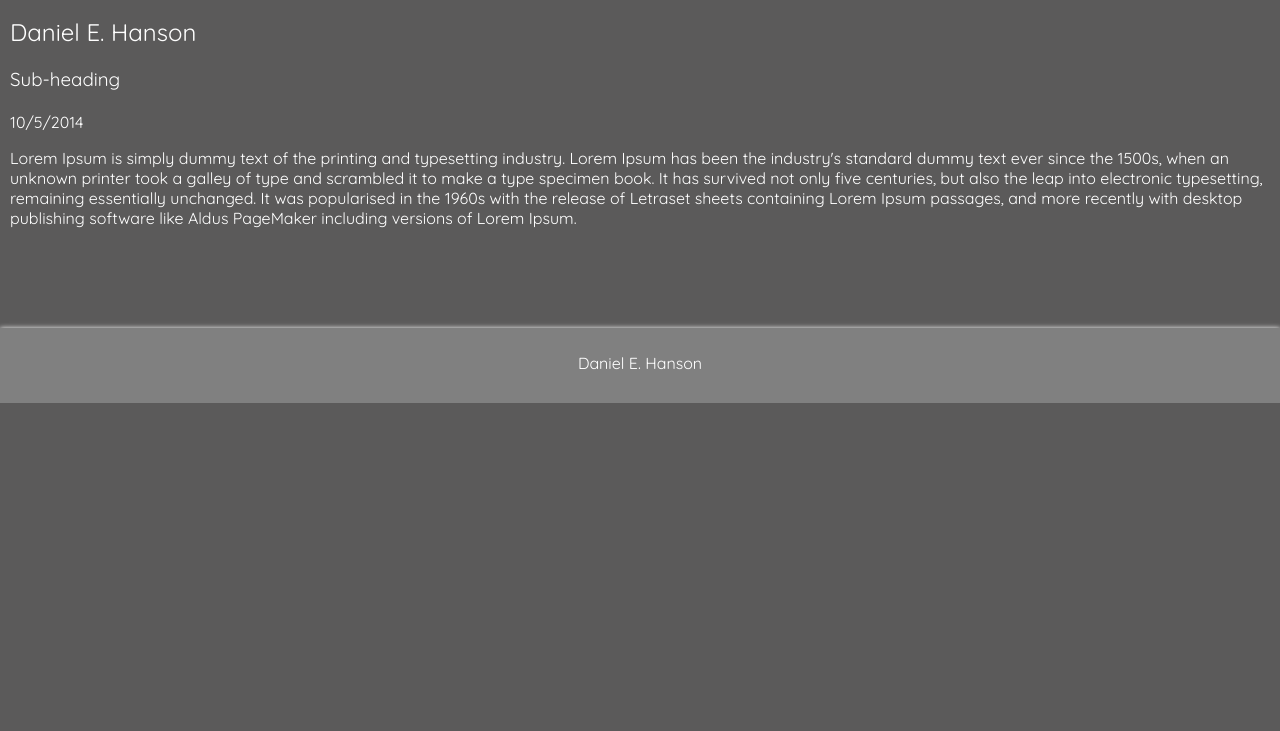
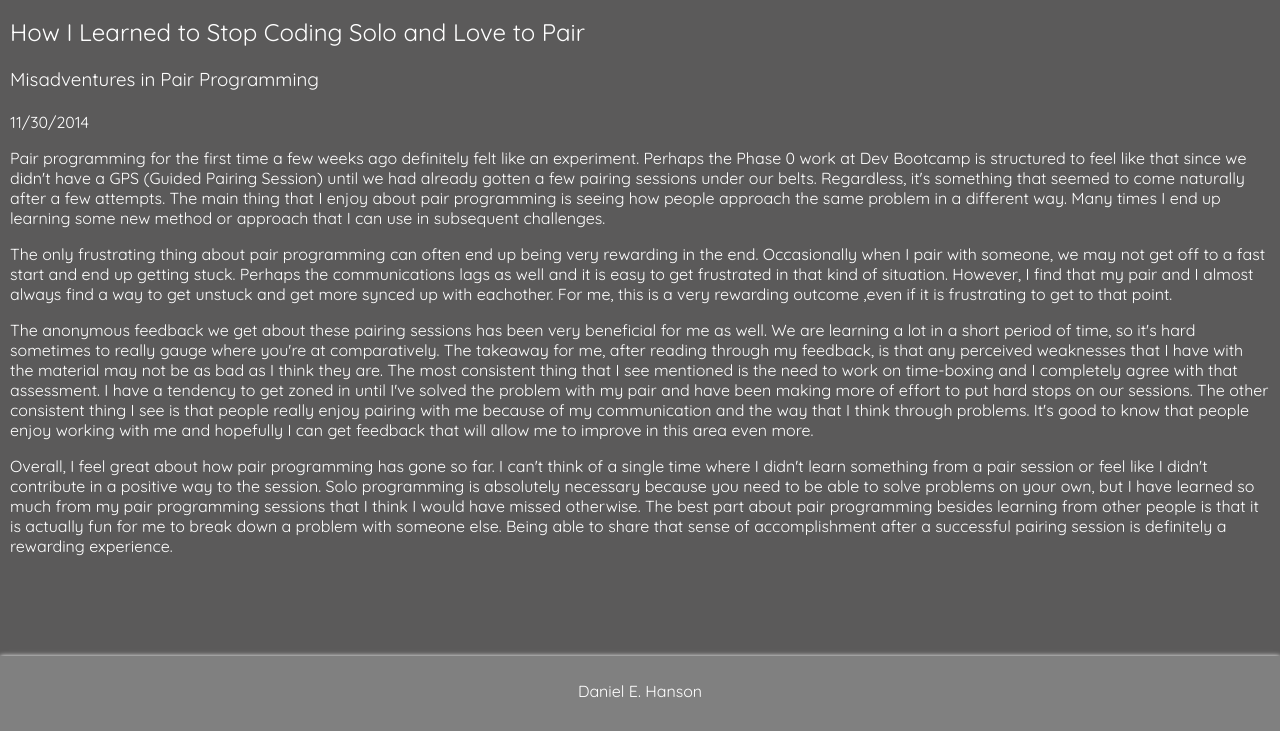
Before and after one commit to hanieldanson-zz/hanieldanson.github.io, a plain HTML site: page blog/c5-feedback.html in a window 1280 px wide. Shown: the part 614-1345 px from the top of the page. Before the commit the page ends 1017 px from the top, so only its background shows below. Drawn offline with Linux system fonts and the light colour scheme.

Commit message:
fix indentation

```diff
--- a/blog/c5-feedback.html
+++ b/blog/c5-feedback.html
@@ -1,4 +1,4 @@
-    <!DOCTYPE html>
+<!DOCTYPE html>
 <html>
 <head>
   <meta charset="utf-8">
@@ -51,10 +51,19 @@
       </div>
   </div>
   <div class="bodypad">
-      <h2>Daniel E. Hanson</h2>
-      <h3>Sub-heading</h3>
-      <h4>10/5/2014</hr>
-        <p>Lorem Ipsum is simply dummy text of the printing and typesetting industry. Lorem Ipsum has been the industry's standard dummy text ever since the 1500s, when an unknown printer took a galley of type and scrambled it to make a type specimen book. It has survived not only five centuries, but also the leap into electronic typesetting, remaining essentially unchanged. It was popularised in the 1960s with the release of Letraset sheets containing Lorem Ipsum passages, and more recently with desktop publishing software like Aldus PageMaker including versions of Lorem Ipsum.
+      <h2>How I Learned to Stop Coding Solo and Love to Pair</h2>
+      <h3>Misadventures in Pair Programming</h3>
+      <h4>11/30/2014</hr>
+        <p>Pair programming for the first time a few weeks ago definitely felt like an experiment. Perhaps the Phase 0 work at Dev Bootcamp is structured to feel like that since we didn't have a GPS (Guided Pairing Session) until we had already gotten a few pairing sessions under our belts. Regardless, it's something that seemed to come naturally after a few attempts. The main thing that I enjoy about pair programming is seeing how people approach the same problem in a different way. Many times I end up learning some new method or approach that I can use in subsequent challenges.
+        </p>
+        <p>
+        The only frustrating thing about pair programming can often end up being very rewarding in the end. Occasionally when I pair with someone, we may not get off to a fast start and end up getting stuck. Perhaps the communications lags as well and it is easy to get frustrated in that kind of situation. However, I find that my pair and I almost always find a way to get unstuck and get more synced up with eachother. For me, this is a very rewarding outcome ,even if it is frustrating to get to that point.
+        </p>
+        <p>
+        The anonymous feedback we get about these pairing sessions has been very beneficial for me as well. We are learning a lot in a short period of time, so it's hard sometimes to really gauge where you're at comparatively. The takeaway for me, after reading through my feedback, is that any perceived weaknesses that I have with the material may not be as bad as I think they are. The most consistent thing that I see mentioned is the need to work on time-boxing and I completely agree with that assessment. I have a tendency to get zoned in until I've solved the problem with my pair and have been making more of effort to put hard stops on our sessions. The other consistent thing I see is that people really enjoy pairing with me because of my communication and the way that I think through problems. It's good to know that people enjoy working with me and hopefully I can get feedback that will allow me to improve in this area even more.
+        </p>
+        <p>
+        Overall, I feel great about how pair programming has gone so far. I can't think of a single time where I didn't learn something from a pair session or feel like I didn't contribute in a positive way to the session. Solo programming is absolutely necessary because you need to be able to solve problems on your own, but I have learned so much from my pair programming sessions that I think I would have missed otherwise. The best part about pair programming besides learning from other people is that it is actually fun for me to break down a problem with someone else. Being able to share that sense of accomplishment after a successful pairing session is definitely a rewarding experience.
         </p>
   </div>
   <div id="footer">Daniel E. Hanson
```
Also changed, not shown: blog/blog-template.html (+1 -1 lines), blog/index.html (+3 -3 lines).
